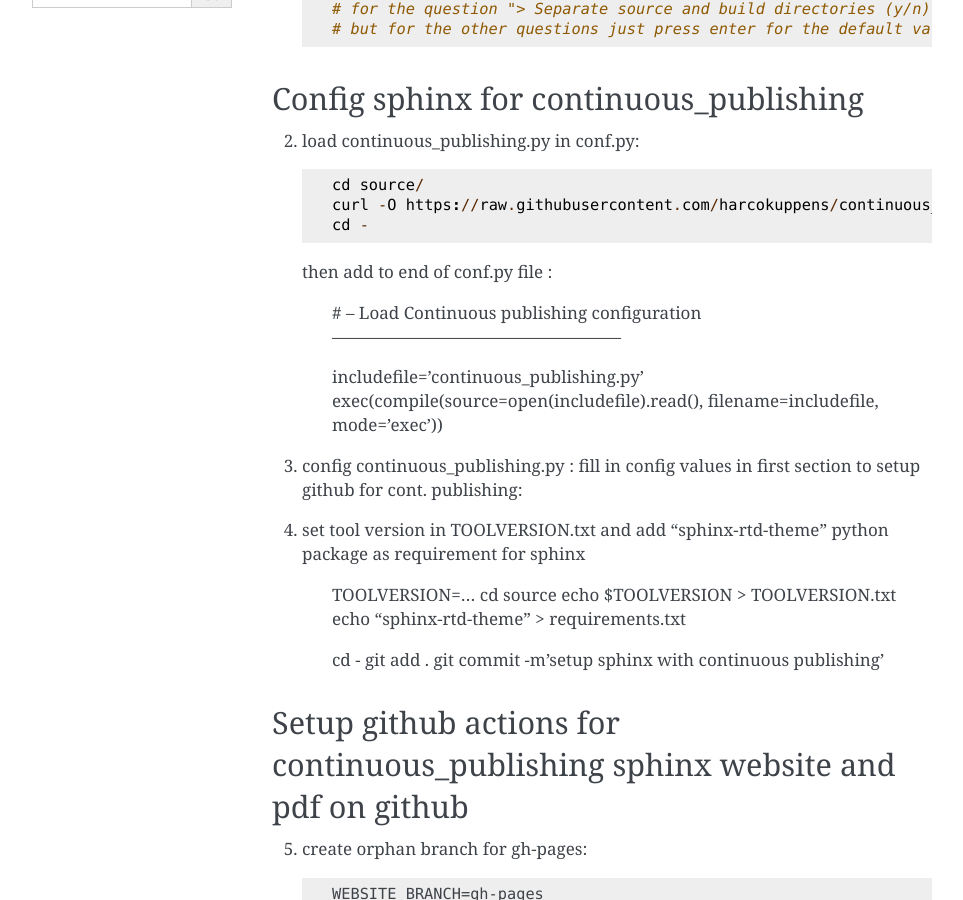
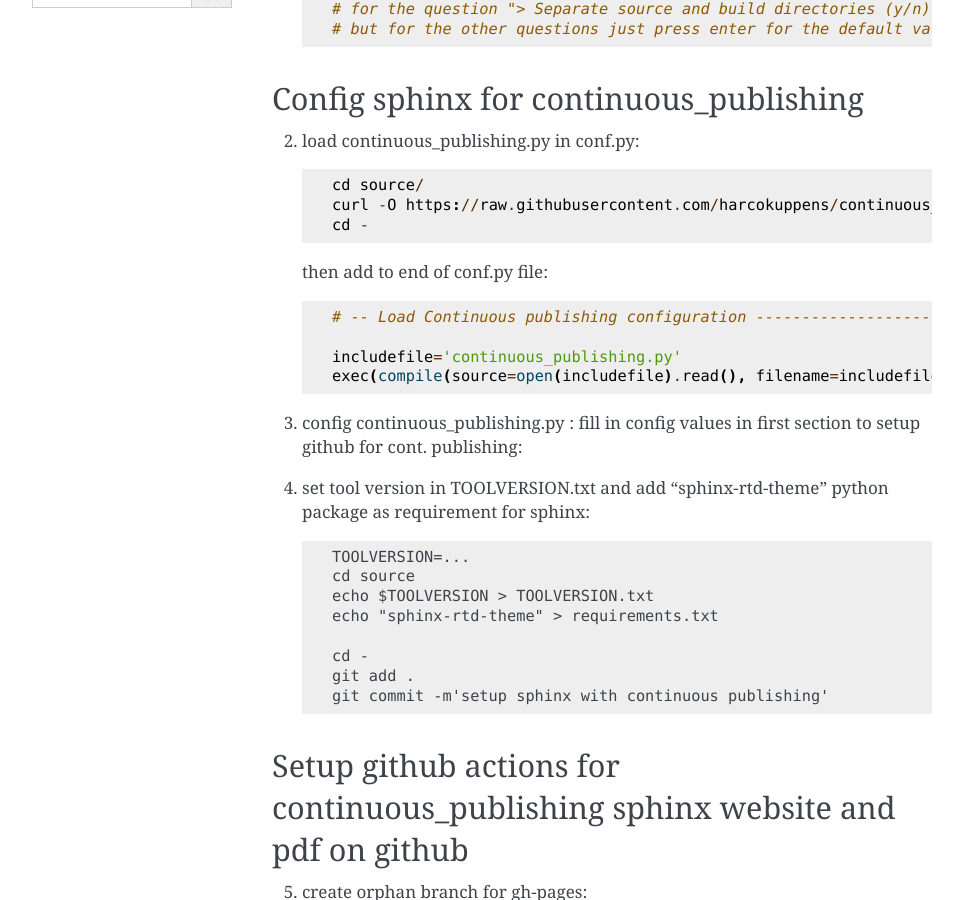
Before and after one commit to harcokuppens/continuous_publishing, a Sphinx documentation site: the page built from source/setup.rst, in a window 1280 px wide and 900 px high, scrolled down 457 px. Shown: the whole window, without its empty margins (148-1111 px from the left). Built offline with Sphinx 7.4.7, drawn with Linux system fonts in a browser that asks for light colours; the version number could not be read and is left out.

Commit message:
Update setup.rst

```diff
--- a/source/setup.rst
+++ b/source/setup.rst
@@ -24,12 +24,11 @@ Config sphinx for  continuous_publishing
 
 2. load continuous_publishing.py in conf.py::
 
-
       cd source/
       curl -O https://raw.githubusercontent.com/harcokuppens/continuous_publishing/master/source/continuous_publishing.py
       cd -
 
-   then add to end of conf.py file :
+   then add to end of conf.py file::
 
       # -- Load Continuous publishing configuration ---------------------------------------------------
 
@@ -39,7 +38,7 @@ Config sphinx for  continuous_publishing
 3. config continuous_publishing.py : fill in config values in first section to setup github for cont. publishing::
 
 
-4. set tool version in  TOOLVERSION.txt and add "sphinx-rtd-theme" python package as requirement for sphinx
+4. set tool version in  TOOLVERSION.txt and add "sphinx-rtd-theme" python package as requirement for sphinx::
 
      TOOLVERSION=...
      cd source
```
